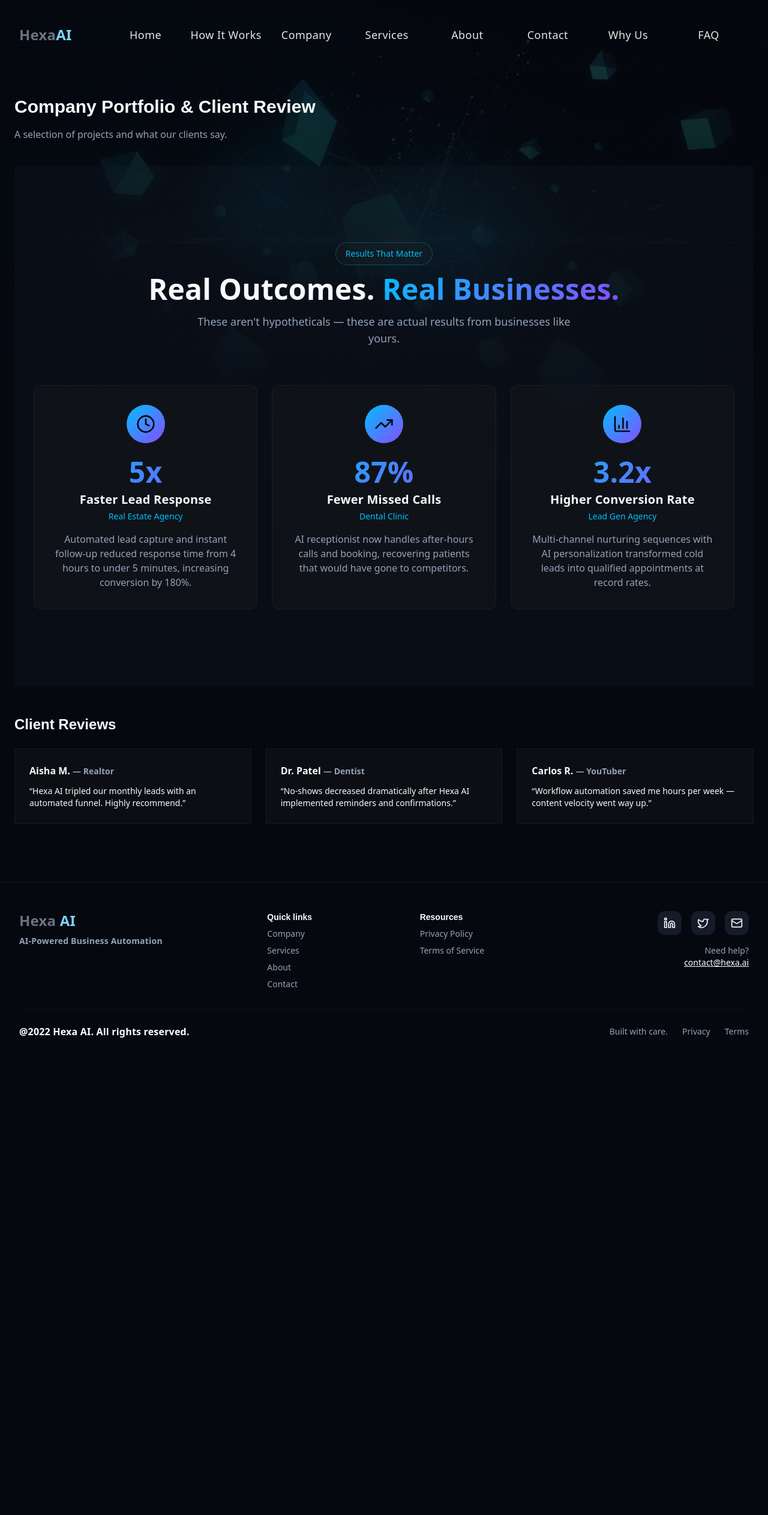
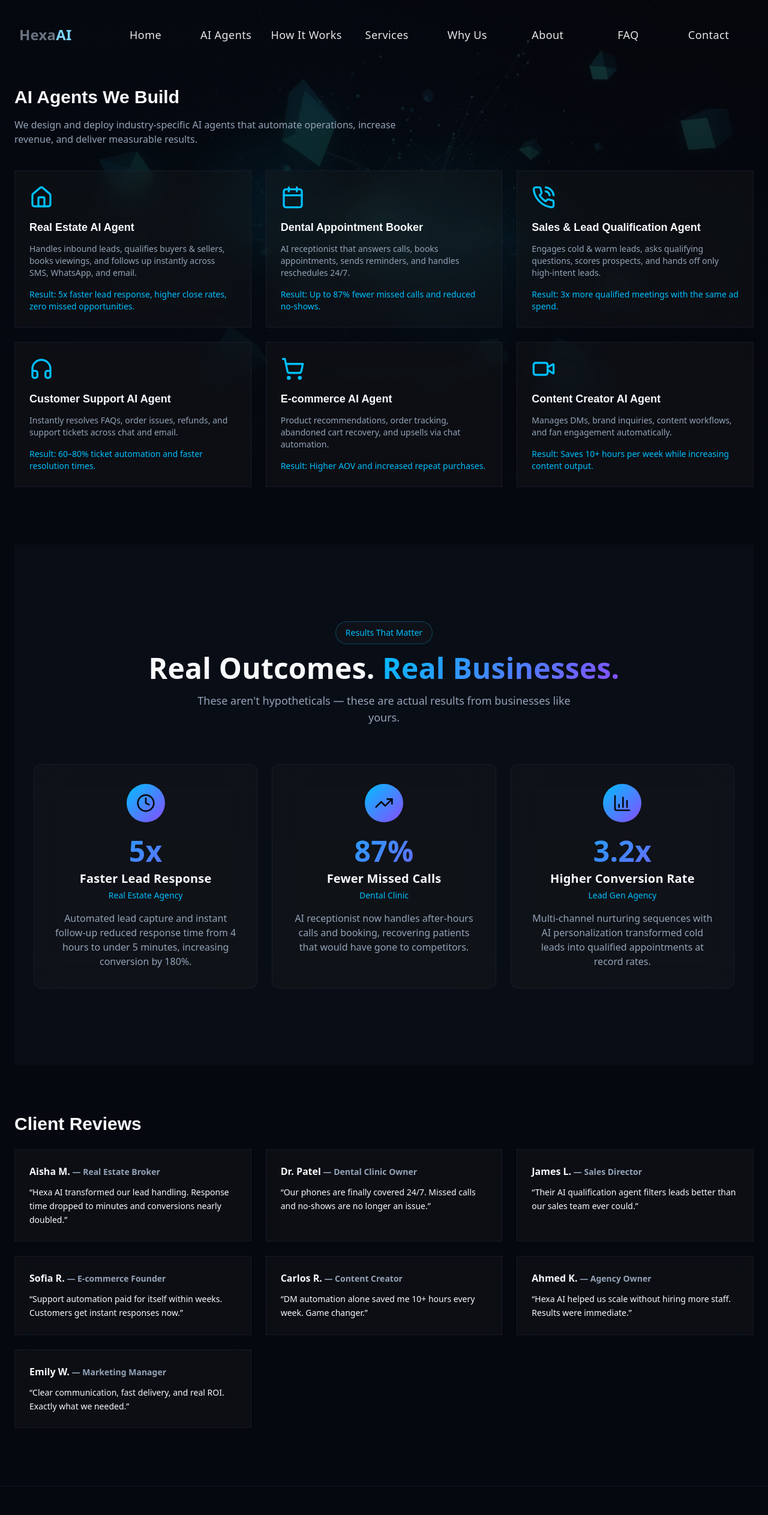
Before and after one commit to AyyanNadeem01/hexaaiweb, a React (Vite) app: page /company in a window 1280 px wide. Shown: the top 2526 px of the page at 60% size. Before the commit the page ends 1780 px from the top, so only its background shows below. Built offline with nearby package versions, Linux system fonts and the light colour scheme; the HTML template or start-up script is replaced by a standard one.

Commit message:
almost template completed

```diff
--- /dev/null
+++ b/src/components/AgentsSection.tsx
@@ -0,0 +1,89 @@
+import {
+  Home,
+  Calendar,
+  PhoneCall,
+  Headphones,
+  ShoppingCart,
+  Video,
+} from "lucide-react";
+
+const agents = [
+  {
+    title: "Real Estate AI Agent",
+    icon: Home,
+    desc: "Handles inbound leads, qualifies buyers & sellers, books viewings, and follows up instantly across SMS, WhatsApp, and email.",
+    result:
+      "5x faster lead response, higher close rates, zero missed opportunities.",
+  },
+  {
+    title: "Dental Appointment Booker",
+    icon: Calendar,
+    desc: "AI receptionist that answers calls, books appointments, sends reminders, and handles reschedules 24/7.",
+    result: "Up to 87% fewer missed calls and reduced no-shows.",
+  },
+  {
+    title: "Sales & Lead Qualification Agent",
+    icon: PhoneCall,
+    desc: "Engages cold & warm leads, asks qualifying questions, scores prospects, and hands off only high-intent leads.",
+    result: "3x more qualified meetings with the same ad spend.",
+  },
+  {
+    title: "Customer Support AI Agent",
+    icon: Headphones,
+    desc: "Instantly resolves FAQs, order issues, refunds, and support tickets across chat and email.",
+    result: "60–80% ticket automation and faster resolution times.",
+  },
+  {
+    title: "E-commerce AI Agent",
+    icon: ShoppingCart,
+    desc: "Product recommendations, order tracking, abandoned cart recovery, and upsells via chat automation.",
+    result: "Higher AOV and increased repeat purchases.",
+  },
+  {
+    title: "Content Creator AI Agent",
+    icon: Video,
+    desc: "Manages DMs, brand inquiries, content workflows, and fan engagement automatically.",
+    result: "Saves 10+ hours per week while increasing content output.",
+  },
+];
+
+const AgentsSection = () => {
+  return (
+    <section className="mt-20">
+      <h2 className="text-3xl font-bold mb-4">AI Agents We Build</h2>
+      <p className="text-muted-foreground max-w-2xl mb-10">
+        We design and deploy industry-specific AI agents that automate
+        operations, increase revenue, and deliver measurable results.
+      </p>
+
+      <div className="grid gap-6 sm:grid-cols-2 lg:grid-cols-3">
+        {agents.map((a, i) => (
+          <div
+            key={i}
+            className="
+              card glass p-6 group
+              transition-all duration-300
+              hover:-translate-y-2
+              hover:shadow-xl
+              hover:border-primary/40
+            "
+          >
+            <a.icon className="w-10 h-10 text-primary mb-4 group-hover:scale-110 transition-transform" />
+
+            <h3 className="font-semibold text-lg group-hover:text-primary transition-colors">
+              {a.title}
+            </h3>
+
+            <p className="mt-3 text-sm text-muted-foreground">{a.desc}</p>
+
+            <p className="mt-4 text-sm font-medium text-primary">
+              Result: {a.result}
+            </p>
+          </div>
+        ))}
+      </div>
+    </section>
+  );
+};
+
+export default AgentsSection;
--- a/src/components/Navigation.tsx
+++ b/src/components/Navigation.tsx
@@ -5,13 +5,13 @@ import { Link } from "react-router-dom";
 
 const navLinks = [
   { name: "Home", href: "/" },
-  { name: "How It Works", href: "/how-it-works" },
-  { name: "Company", href: "/company" },
-  { name: "Services", href: "/services" },
-  { name: "About", href: "/about" },
-  { name: "Contact", href: "/contact" },
-  { name: "Why Us", href: "/why-us" },
-  { name: "FAQ", href: "/faq" },
+  { name: "AI Agents", href: "/company" }, // What you offer (products)
+  { name: "How It Works", href: "/how-it-works" }, // Process clarity
+  { name: "Services", href: "/services" }, // Supporting/custom work
+  { name: "Why Us", href: "/why-us" }, // Differentiation & trust
+  { name: "About", href: "/about" }, // Brand & team
+  { name: "FAQ", href: "/faq" }, // Objection handling
+  { name: "Contact", href: "/contact" }, // CTA at the end
 ];
 
 const Navigation = () => {
--- a/src/pages/Company.tsx
+++ b/src/pages/Company.tsx
@@ -1,50 +1,81 @@
 import CaseStudiesSection from "@/components/CaseStudiesSection";
+import AgentsSection from "@/components/AgentsSection";
 
 const reviews = [
   {
     name: "Aisha M.",
-    role: "Realtor",
-    text: "Hexa AI tripled our monthly leads with an automated funnel. Highly recommend.",
+    role: "Real Estate Broker",
+    text: "Hexa AI transformed our lead handling. Response time dropped to minutes and conversions nearly doubled.",
   },
   {
     name: "Dr. Patel",
-    role: "Dentist",
-    text: "No-shows decreased dramatically after Hexa AI implemented reminders and confirmations.",
+    role: "Dental Clinic Owner",
+    text: "Our phones are finally covered 24/7. Missed calls and no-shows are no longer an issue.",
+  },
+  {
+    name: "James L.",
+    role: "Sales Director",
+    text: "Their AI qualification agent filters leads better than our sales team ever could.",
+  },
+  {
+    name: "Sofia R.",
+    role: "E-commerce Founder",
+    text: "Support automation paid for itself within weeks. Customers get instant responses now.",
   },
   {
     name: "Carlos R.",
-    role: "YouTuber",
-    text: "Workflow automation saved me hours per week — content velocity went way up.",
+    role: "Content Creator",
+    text: "DM automation alone saved me 10+ hours every week. Game changer.",
+  },
+  {
+    name: "Ahmed K.",
+    role: "Agency Owner",
+    text: "Hexa AI helped us scale without hiring more staff. Results were immediate.",
+  },
+  {
+    name: "Emily W.",
+    role: "Marketing Manager",
+    text: "Clear communication, fast delivery, and real ROI. Exactly what we needed.",
   },
 ];
 
 const Company = () => {
   return (
     <div className="min-h-screen bg-background">
-      <main className="container mx-auto px-6 py-24">
-        <h1 className="text-3xl font-bold">
-          Company Portfolio & Client Review
-        </h1>
-        <p className="mt-4 text-muted-foreground">
-          A selection of projects and what our clients say.
-        </p>
+      <main className="container mx-auto px-6">
+        {/* AI Agents / Niches */}
+        <AgentsSection />
 
-        <section className="mt-10">
+        {/* Case Studies */}
+        <section className="mt-24">
           <CaseStudiesSection />
         </section>
 
-        <section className="mt-12">
-          <h2 className="text-2xl font-semibold">Client Reviews</h2>
-          <div className="mt-6 grid gap-6 sm:grid-cols-2 lg:grid-cols-3">
+        {/* Reviews */}
+        <section className="mt-20 mb-24">
+          <h2 className="text-3xl font-bold mb-6">Client Reviews</h2>
+
+          <div className="grid gap-6 sm:grid-cols-2 lg:grid-cols-3">
             {reviews.map((r, i) => (
-              <div key={i} className="card glass p-6">
-                <div className="font-semibold">
-                  {r.name}{" "}
+              <div
+                key={i}
+                className="
+                  card glass p-6 group
+                  transition-all duration-300
+                  hover:-translate-y-2
+                  hover:shadow-xl
+                  hover:border-primary/40
+                "
+              >
+                <div className="font-semibold group-hover:text-primary transition-colors">
+                  {r.name}
                   <span className="text-sm text-muted-foreground">
+                    {" "}
                     — {r.role}
                   </span>
                 </div>
-                <p className="mt-3 text-sm">“{r.text}”</p>
+
+                <p className="mt-3 text-sm leading-relaxed">“{r.text}”</p>
               </div>
             ))}
           </div>
```
